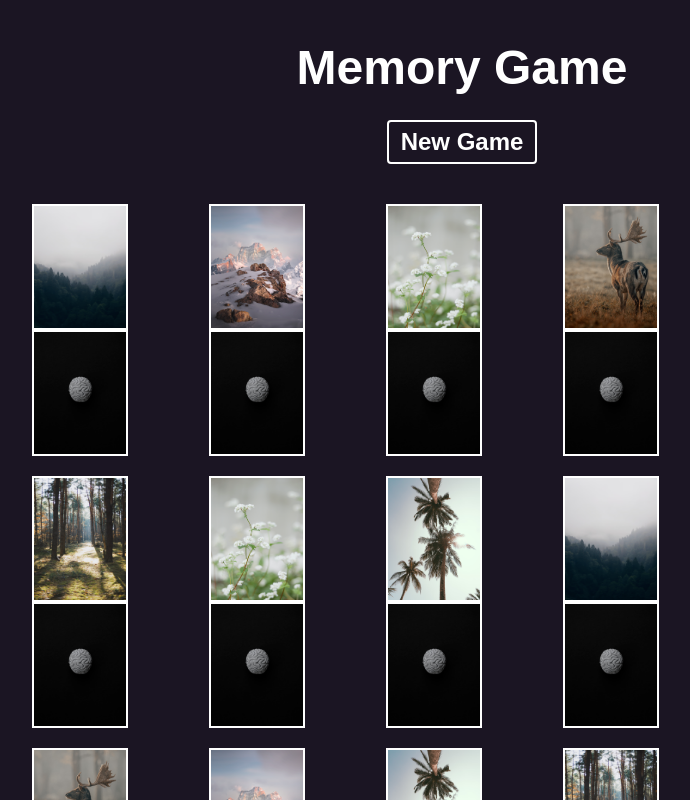
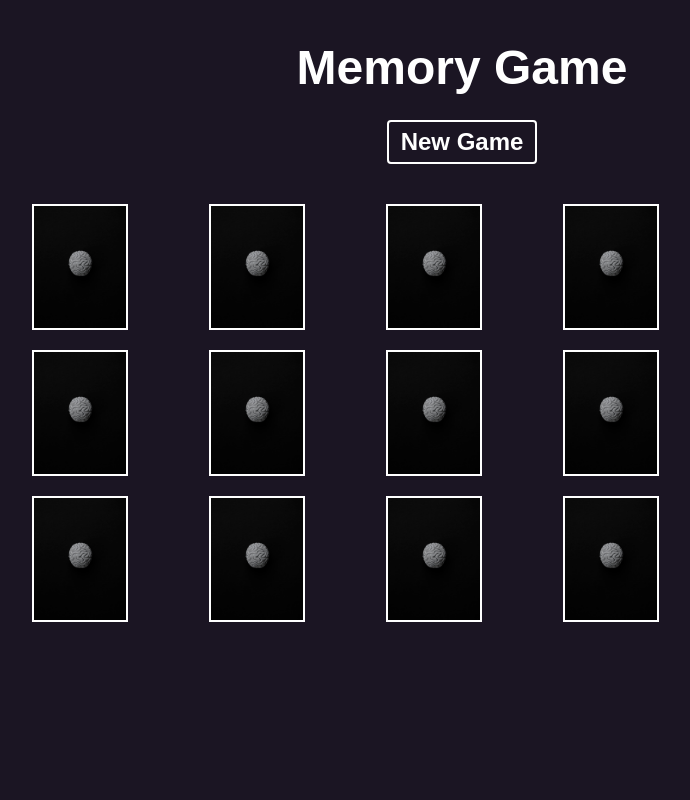
Before and after one commit to brandonfelty/memory-game, a React (Create React App) app: page / in a window 1280 px wide. Both pictures are taken after a click on the button "New Game". Shown: the top 800 px of the page, without its empty margins (178-868 px from the left). Built offline with nearby package versions, Linux system fonts and the light colour scheme.

Commit message:
addanimation for flip

```diff
--- a/src/styles/SingleCard.css
+++ b/src/styles/SingleCard.css
@@ -8,3 +8,12 @@
   border: 2px solid #fff;
   height: calc(1.5 * 3.5em);
 }
+
+.card .front {
+  transform: rotateY(90deg);
+  position: absolute;
+}
+
+.flipped .front {
+  transform: rotateY(0deg);
+}
```
